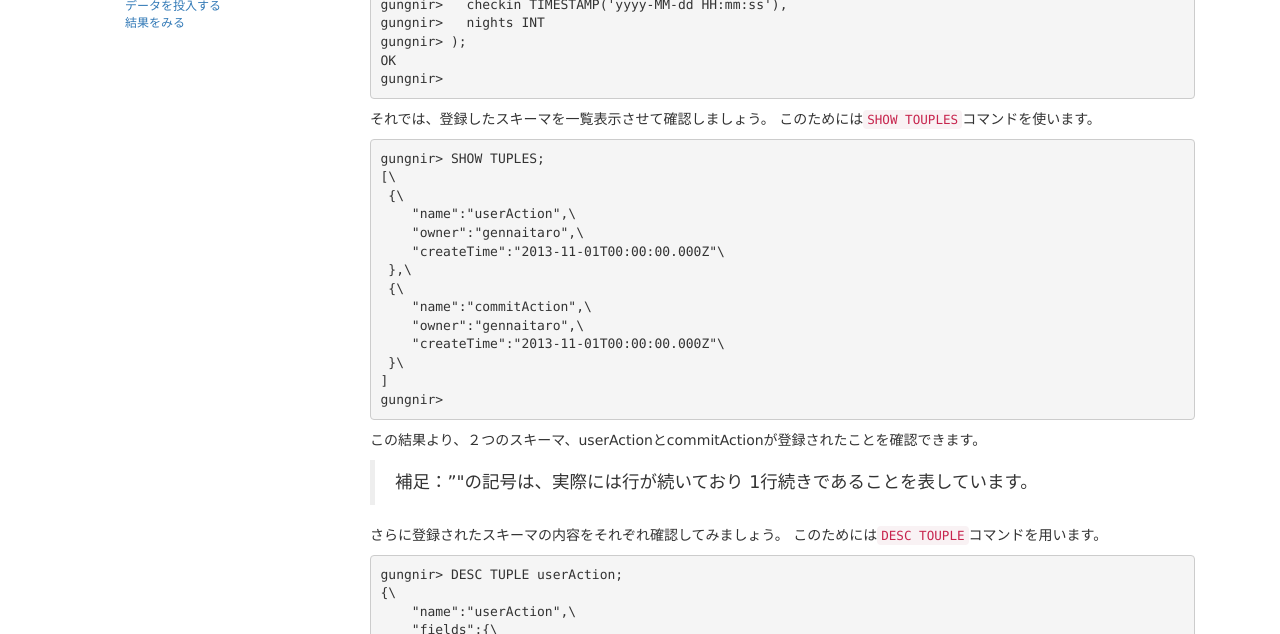
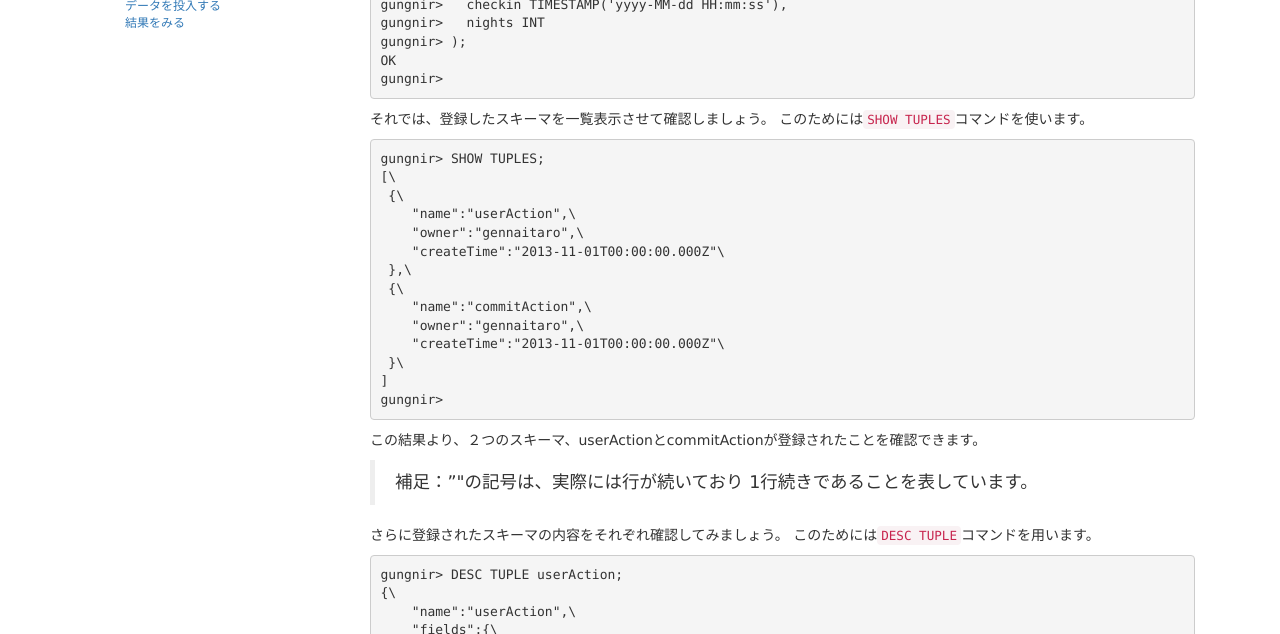
Before and after one commit to tf0054/trygennai.github.com, a Jekyll site: the page built from tutorial_ja.md, in a window 1280 px wide and 900 px high, scrolled down 3063 px. Shown: the part 148-782 px from the top of the window. Built offline with Jekyll 4.4.1, drawn with Linux system fonts in a browser that asks for light colours; nearby versions of some CDN libraries; comment, search, counter and statistics services are not loaded.

Commit message:
Fix typo
TOUPLE -> TUPLE

```diff
--- a/tutorial_ja.md
+++ b/tutorial_ja.md
@@ -121,7 +121,7 @@ genn.aiの世界に入ったので、なにかコマンドを与えてみまし
     gungnir>
 
 それでは、登録したスキーマを一覧表示させて確認しましょう。
-このためには`SHOW TOUPLES`コマンドを使います。
+このためには`SHOW TUPLES`コマンドを使います。
 
     gungnir> SHOW TUPLES;
     [\
@@ -144,7 +144,7 @@ genn.aiの世界に入ったので、なにかコマンドを与えてみまし
 
 
 さらに登録されたスキーマの内容をそれぞれ確認してみましょう。
-このためには`DESC TOUPLE`コマンドを用います。
+このためには`DESC TUPLE`コマンドを用います。
 
     gungnir> DESC TUPLE userAction;
     {\
```
